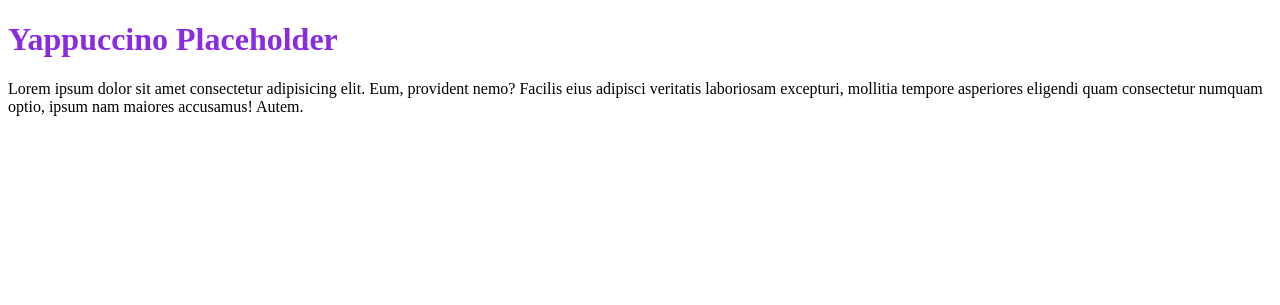
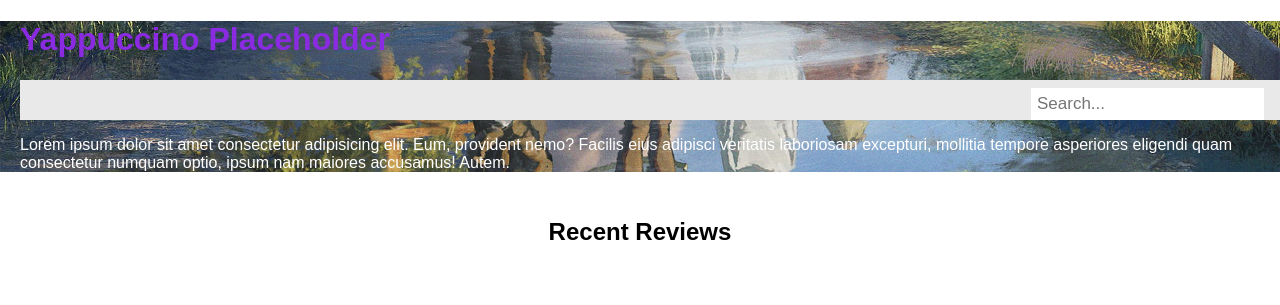
Before and after one commit to JobertAlan/CCAPDEV-MP, a web app: file index.html in a window 1280 px wide. Shown: the top 305 px of the page. Run offline with its HTML, style and script files only (its server is not run), Linux system fonts and the light colour scheme.

Commit message:
Add files via upload

```diff
--- a/index.html
+++ b/index.html
@@ -10,8 +10,25 @@
     <title>Document</title>
 </head>
 <body>
-    <h1>Yappuccino Placeholder</h1>
-    <p>Lorem ipsum dolor sit amet consectetur adipisicing elit. Eum, provident nemo? Facilis eius adipisci veritatis laboriosam excepturi,
-        mollitia tempore asperiores eligendi quam consectetur numquam optio, ipsum nam maiores accusamus! Autem.</p>
+    <div class="title_container">
+        <div class="title_card">
+            <h1>Yappuccino Placeholder</h1>
+            <div class="search_bar">
+                <input type="text" placeholder="Search...">
+            </div>
+            <p>Lorem ipsum dolor sit amet consectetur adipisicing elit. Eum, provident nemo? Facilis eius adipisci veritatis laboriosam excepturi,
+            mollitia tempore asperiores eligendi quam consectetur numquam optio, ipsum nam maiores accusamus! Autem.</p>
+        </div>
+    </div>
+
+    <div class="review_section">
+        <div class="header_section">
+            <h2 class="review_header">Recent Reviews</h2>
+        </div>
+        <div class="review_grid">
+
+
+        </div>
+    </div>
 </body>
 </html>
--- a/styles/index.css
+++ b/styles/index.css
@@ -1,3 +1,65 @@
+body {
+    font-family: Arial, Helvetica, sans-serif;
+    margin: 0;
+    padding: 0;
+    min-height: 100%;
+}
+
 h1 {
     color: blueviolet;
 }
+
+div.title_container {
+    position: relative;
+    background-image: url(../images/frieren_stock_wallpaper.jpg);
+    background-position-x: center;
+    background-position-y: bottom;
+    background-repeat: no-repeat;
+    background-attachment: scroll;
+    -webkit-background-size: cover;
+    -moz-background-size: cover;
+    -o-background-size: cover;
+    background-size: cover;
+}
+
+div.title_container div.title_card {
+    position: relative;
+    z-index: 5;
+    color: white;
+    margin-left: 20px;
+}
+
+div.title_container div.title_card div.search_bar {
+    overflow: hidden;
+    background-color: #e9e9e9;
+}
+
+div.title_container div.title_card div.search_bar input[type=text]{
+    float: right;
+    padding: 6px;
+    border: none;
+    margin-top: 8px;
+    margin-right: 16px;
+    font-size: 17px;
+}
+
+div.review_section {
+    position: relative;
+    padding-top: 10px;
+    padding-left: 100px;
+    padding-right: 100px;
+    padding-bottom: 10px;
+}
+
+div.review_section div.header_section {
+    padding-bottom: 30px;
+}
+
+div.review_section div.header_section h2.review_header {
+    text-align: center;
+    color: black;
+}
+
+div.review_section div.review_grid {
+
+}
```
Also changed, not shown: images/frieren_stock_wallpaper.jpg (added).
